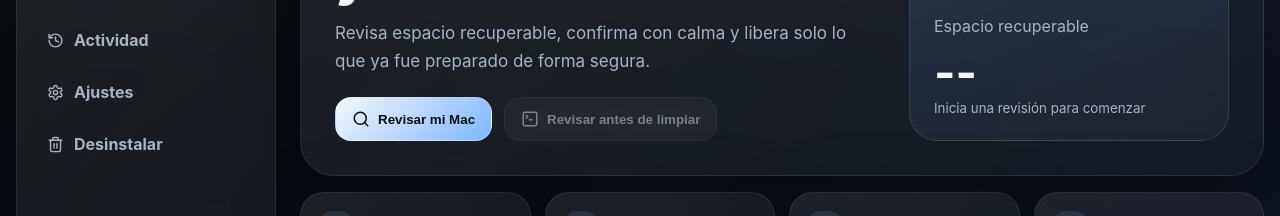
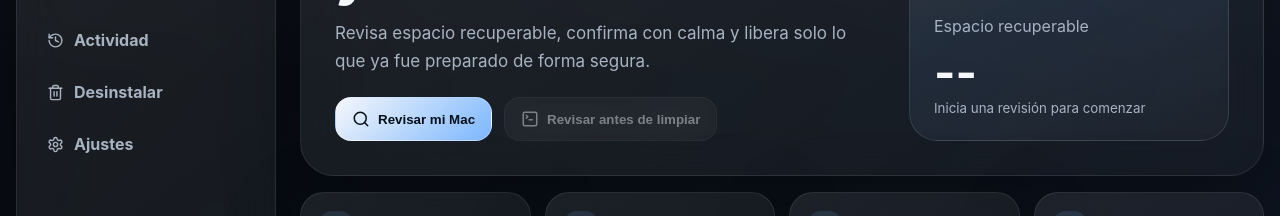
Before and after one commit to jsilvacode/mac-cleaner, a React (Vite) app: page / in a window 1280 px wide. Shown: the part 201-417 px from the top of the page. Built offline with nearby package versions, Linux system fonts and the light colour scheme.

Commit message:
fix(nav): move settings to menu end

```diff
--- a/src/App.tsx
+++ b/src/App.tsx
@@ -409,11 +409,11 @@
           <a className={`nav-item ${view === "history" ? "active" : ""}`} onClick={() => setView("history")}>
             <History size={17} /> Actividad
           </a>
+          <a className={`nav-item ${view === "uninstall" ? "active" : ""}`} onClick={() => setView("uninstall")}>
+            <Trash2 size={17} /> Desinstalar
+          </a>
           <a className={`nav-item ${view === "settings" ? "active" : ""}`} onClick={() => setView("settings")}>
             <Settings size={17} /> Ajustes
-          </a>
-          <a className={`nav-item ${view === "uninstall" ? "active" : ""}`} onClick={() => setView("uninstall")}>
-            <Trash2 size={17} /> Desinstalar
           </a>
         </nav>
 
```
